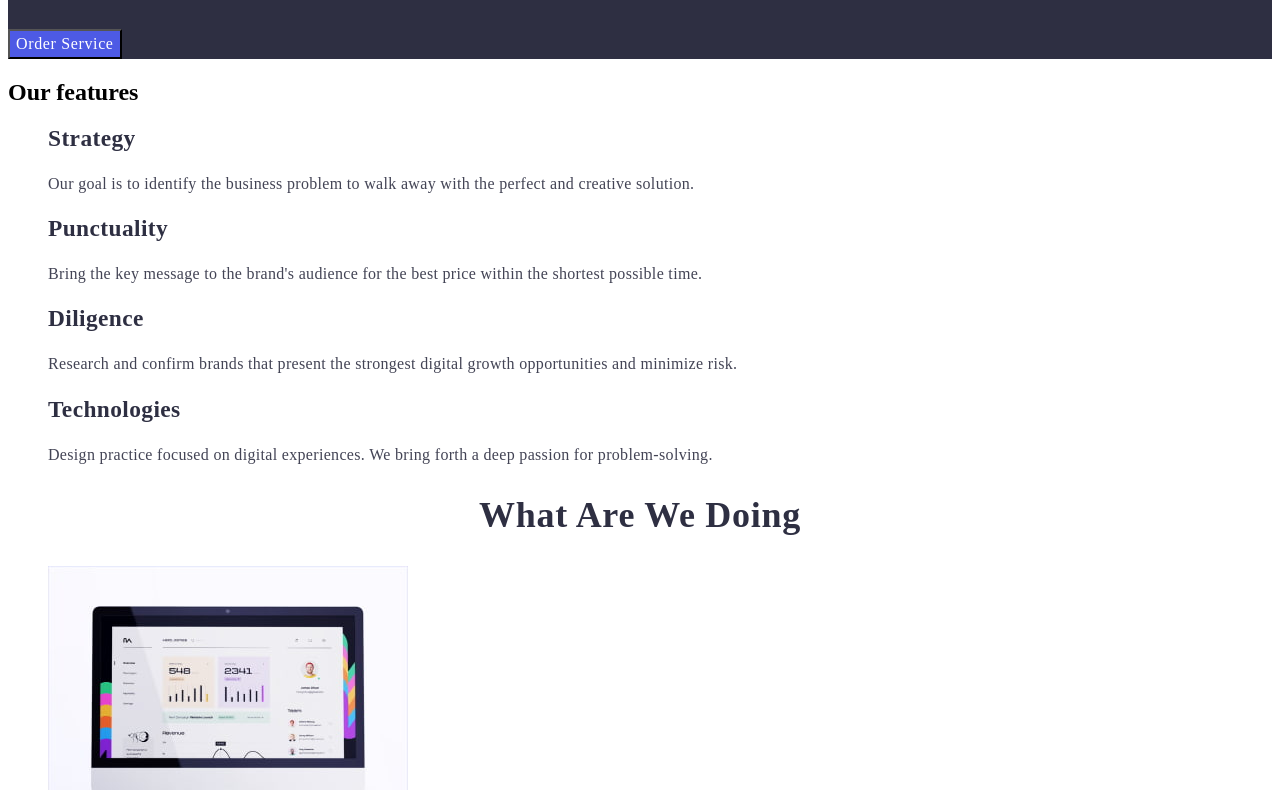
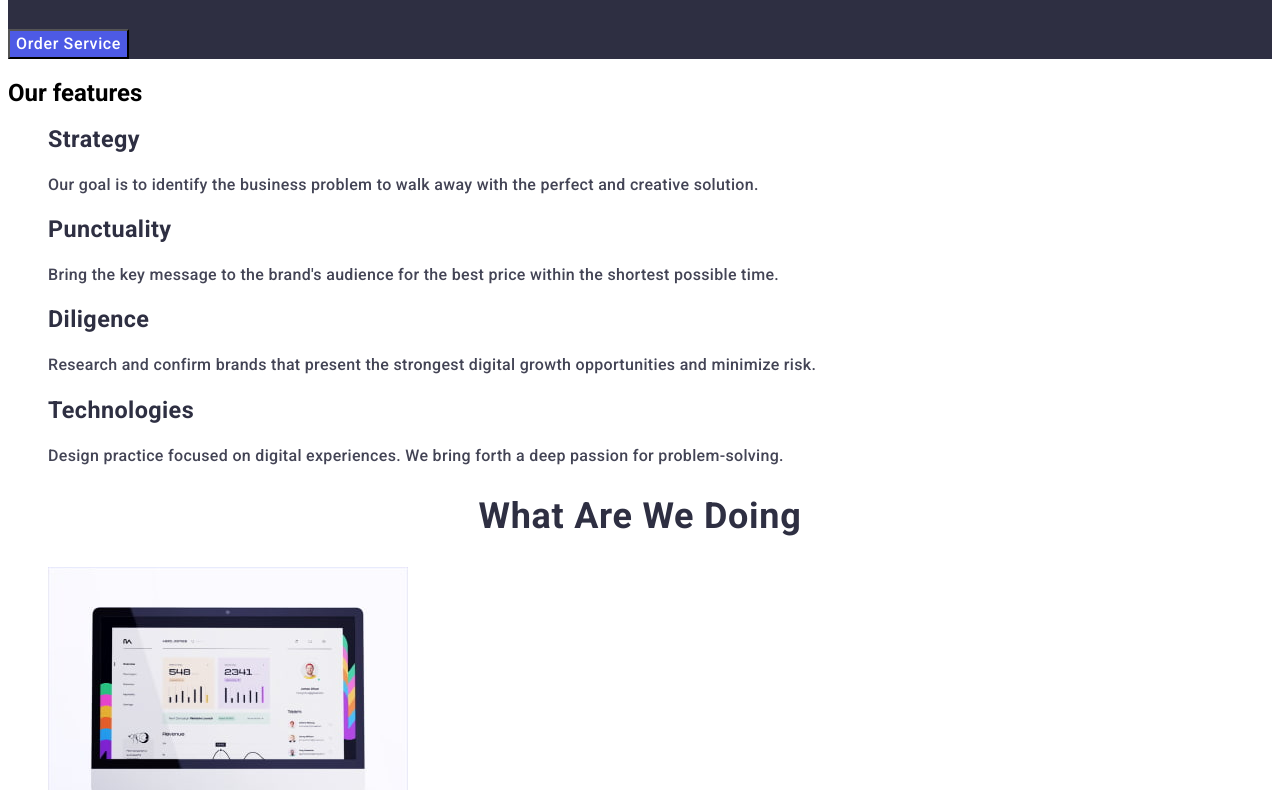
Before and after one commit to Vita071285/goit-markup-hw-03, a plain HTML site: page index.html in a window 1280 px wide. Shown: the part 308-1098 px from the top of the page. Drawn offline with Linux system fonts and the light colour scheme.

Commit message:
Change11

```diff
--- a/css/styles.css
+++ b/css/styles.css
@@ -13,7 +13,7 @@
 
 
 body {
-    font-family: "Roboto" sans-serif; }
+    font-family: "Roboto" ; }
 .list {
     list-style: none;
 }
@@ -28,7 +28,7 @@ body {
 .header-navigation {
 }
 .header-logo{
-    font-family: 'Raleway' sans-serif ;
+    font-family: "Raleway" sans-serif;
     font-style: normal;
     font-weight:var(--logo-font-style);
     font-size: 18px;
@@ -40,7 +40,7 @@ body {
     color:var(--title-color);
 }
 .accent {
-    font-family: 'Raleway' sans-serif;;
+    font-family: 'Raleway'sans-serif ;
     font-style: normal;
     font-weight:var(--logo-font-style);
     font-size: 18px;
@@ -66,7 +66,7 @@ body {
 .header-e-mail,
 .header-tel
 {
-    font-family: "Roboto" sans-serif;
+    font-family: "Roboto"sans-serif;;
     font-style: normal;
     font-weight: 400;
     font-size: 16px;
```
